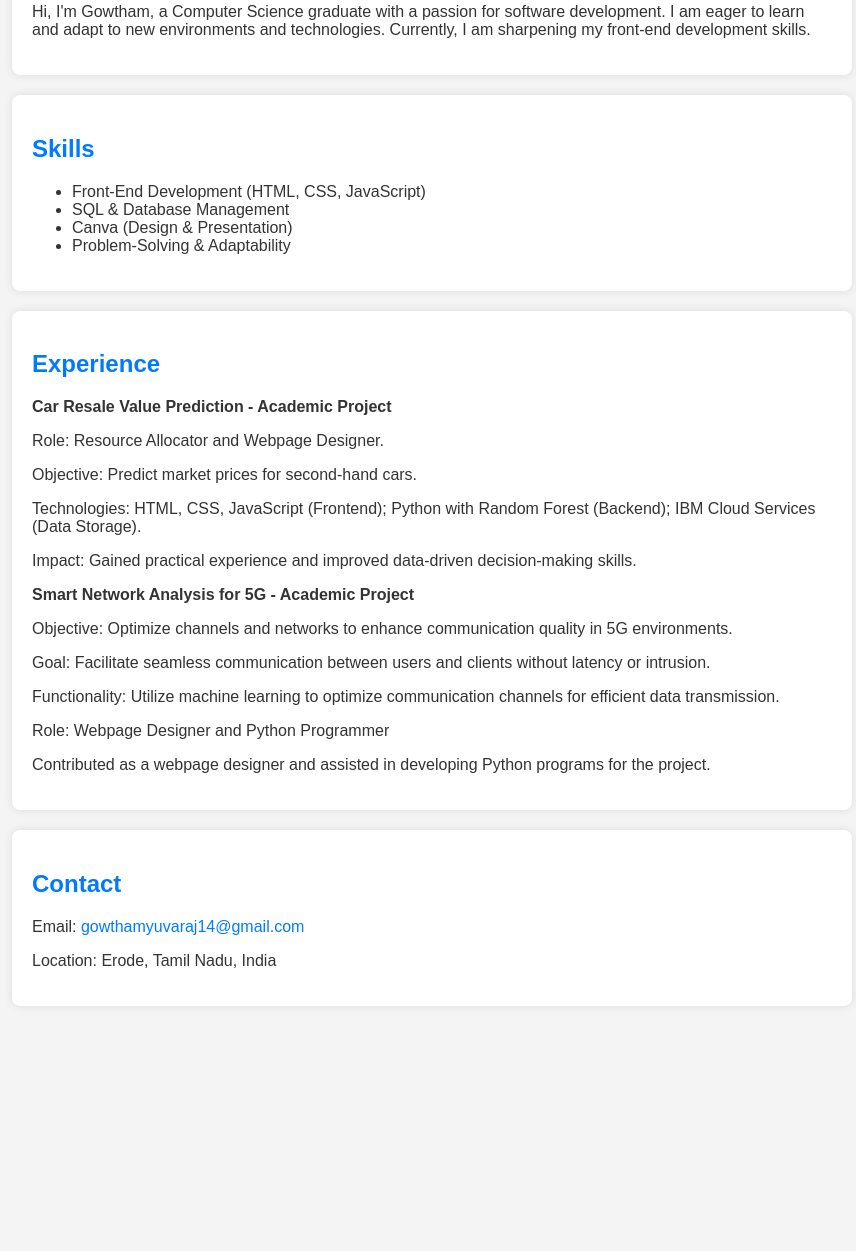
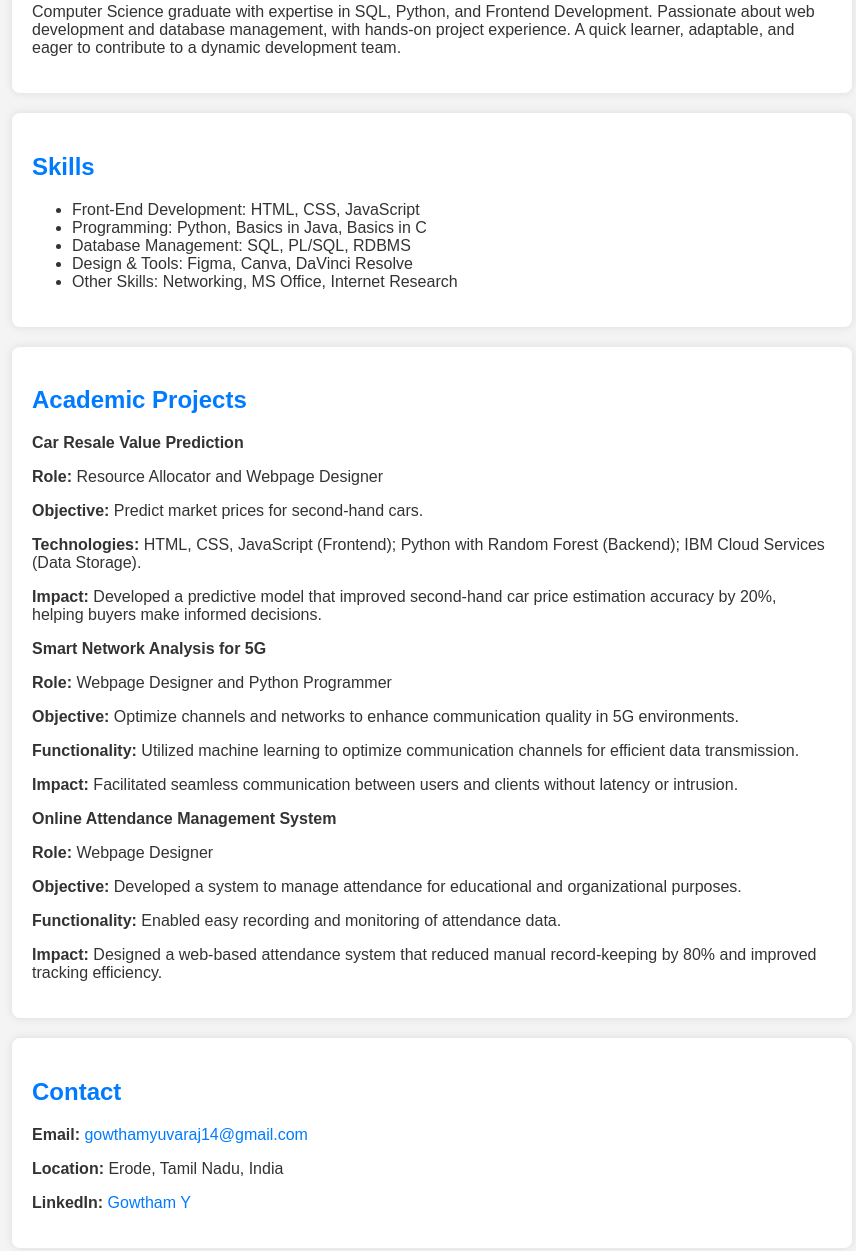
Before and after one commit to GowthamYuvaraj14/ShulaTech_Solutions_Personal_Portfolio, a plain HTML site: page Personal Portfolio/index.html in a window 1280 px wide. Shown: the part 239-1490 px from the top of the page, without its empty margins (208-1064 px from the left). Before the commit the page ends 1265 px from the top, so only its background shows below. Drawn offline with Linux system fonts and the light colour scheme.

Commit message:
Update index.html

```diff
--- a/Personal Portfolio/index.html
+++ b/Personal Portfolio/index.html
@@ -4,79 +4,96 @@
     <meta charset="UTF-8">
     <meta name="viewport" content="width=device-width, initial-scale=1.0">
     <title>Gowtham's Portfolio</title>
+
     <style>
+
         body {
             font-family: Arial, sans-serif;
-            margin: 0;
-            padding: 0;
-            background-color: #f4f4f4;
-            color: #333;
+            margin: 0; /* Removes default margin */
+            padding: 0; /* Removes default padding */
+            background-color: #f4f4f4; /* Sets background color */
+            color: #333; /* Sets text color */
         }
         header {
-            background-color: #007bff;
-            color: white;
-            text-align: center;
-            padding: 20px;
+            background-color: #007bff; /* Sets header background color */
+            color: white; /* Sets text color */
+            text-align: center; /* Centers the text */
+            padding: 20px; /* Adds space inside the header */
         }
         section {
             padding: 20px;
             max-width: 800px;
-            margin: auto;
-            background: white;
-            box-shadow: 0 0 10px rgba(0, 0, 0, 0.1);
-            margin-bottom: 20px;
-            border-radius: 8px;
+            margin: auto; /* Centers the section */
+            background: white; /* Sets background color */
+            box-shadow: 0 0 10px rgba(0, 0, 0, 0.1); /* Adds shadow for a modern look */
+            margin-bottom: 20px; /* Adds space below each section */
+            border-radius: 8px; /* Rounds the corners of the section */
         }
         h2 {
-            color: #007bff;
+            color: #007bff; /* Changes heading color */
         }
         .contact a {
-            color: #007bff;
-            text-decoration: none;
+            color: #007bff; /* Sets link color */
+            text-decoration: none; /* Removes underline from links */
         }
     </style>
 </head>
 <body>
+
+    <!-- Header Section -->
     <header>
-        <h1>Gowtham's Portfolio</h1>
-        <p>Software Developer | Front-End Enthusiast | SQL Expert</p>
+        <h1>Gowtham's Portfolio</h1> <!-- Main website title -->
+        <p>Software Developer | Front-End Enthusiast | SQL Expert</p> <!-- Subtitle/Short introduction -->
     </header>
 
+    <!-- About Me Section -->
     <section>
-        <h2>About Me</h2>
-        <p>Hi, I'm Gowtham, a Computer Science graduate with a passion for software development. I am eager to learn and adapt to new environments and technologies. Currently, I am sharpening my front-end development skills.</p>
+        <h2>About Me</h2> <!-- Section heading -->
+        <p>Computer Science graduate with expertise in SQL, Python, and Frontend Development. Passionate about web development and database management, with hands-on project experience. A quick learner, adaptable, and eager to contribute to a dynamic development team.</p>
     </section>
 
+    <!-- Skills Section -->
     <section>
         <h2>Skills</h2>
-        <ul>
-            <li>Front-End Development (HTML, CSS, JavaScript)</li>
-            <li>SQL & Database Management</li>
-            <li>Canva (Design & Presentation)</li>
-            <li>Problem-Solving & Adaptability</li>
+        <ul> <!-- Unordered list to display skills -->
+            <li>Front-End Development: HTML, CSS, JavaScript</li>
+            <li>Programming: Python, Basics in Java, Basics in C</li>
+            <li>Database Management: SQL, PL/SQL, RDBMS</li>
+            <li>Design & Tools: Figma, Canva, DaVinci Resolve</li>
+            <li>Other Skills: Networking, MS Office, Internet Research</li>
         </ul>
     </section>
 
+    <!-- Academic Projects Section -->
     <section>
-        <h2>Experience</h2>
-        <p><strong>Car Resale Value Prediction - Academic Project</strong></p>
-        <p>Role: Resource Allocator and Webpage Designer.</p>
-        <p>Objective: Predict market prices for second-hand cars.</p>
-        <p>Technologies: HTML, CSS, JavaScript (Frontend); Python with Random Forest (Backend); IBM Cloud Services (Data Storage).</p>
-        <p>Impact: Gained practical experience and improved data-driven decision-making skills.</p>
+        <h2>Academic Projects</h2>
 
-        <p><strong>Smart Network Analysis for 5G - Academic Project</strong></p>
-        <p>Objective: Optimize channels and networks to enhance communication quality in 5G environments.</p>
-        <p>Goal: Facilitate seamless communication between users and clients without latency or intrusion.</p>
-        <p>Functionality: Utilize machine learning to optimize communication channels for efficient data transmission.</p>
-        <p>Role: Webpage Designer and Python Programmer</p>
-        <p>Contributed as a webpage designer and assisted in developing Python programs for the project.</p>
+        <p><strong>Car Resale Value Prediction</strong></p> <!-- Project title -->
+        <p><strong>Role:</strong> Resource Allocator and Webpage Designer</p>
+        <p><strong>Objective:</strong> Predict market prices for second-hand cars.</p>
+        <p><strong>Technologies:</strong> HTML, CSS, JavaScript (Frontend); Python with Random Forest (Backend); IBM Cloud Services (Data Storage).</p>
+        <p><strong>Impact:</strong> Developed a predictive model that improved second-hand car price estimation accuracy by 20%, helping buyers make informed decisions.</p>
+
+        <p><strong>Smart Network Analysis for 5G</strong></p>
+        <p><strong>Role:</strong> Webpage Designer and Python Programmer</p>
+        <p><strong>Objective:</strong> Optimize channels and networks to enhance communication quality in 5G environments.</p>
+        <p><strong>Functionality:</strong> Utilized machine learning to optimize communication channels for efficient data transmission.</p>
+        <p><strong>Impact:</strong> Facilitated seamless communication between users and clients without latency or intrusion.</p>
+
+        <p><strong>Online Attendance Management System</strong></p>
+        <p><strong>Role:</strong> Webpage Designer</p>
+        <p><strong>Objective:</strong> Developed a system to manage attendance for educational and organizational purposes.</p>
+        <p><strong>Functionality:</strong> Enabled easy recording and monitoring of attendance data.</p>
+        <p><strong>Impact:</strong> Designed a web-based attendance system that reduced manual record-keeping by 80% and improved tracking efficiency.</p>
     </section>
 
+    <!-- Contact Section -->
     <section class="contact">
         <h2>Contact</h2>
-        <p>Email: <a href="mailto:gowthamyuvaraj14@gmail.com">gowthamyuvaraj14@gmail.com</a></p>
-        <p>Location: Erode, Tamil Nadu, India</p>
+        <p><strong>Email:</strong> <a href="mailto:gowthamyuvaraj14@gmail.com">gowthamyuvaraj14@gmail.com</a></p> <!-- Email link -->
+        <p><strong>Location:</strong> Erode, Tamil Nadu, India</p>
+        <p><strong>LinkedIn:</strong> <a href="https://www.linkedin.com/in/gowtham-y-116719299" target="_blank">Gowtham Y</a></p> <!-- LinkedIn profile link -->
     </section>
+
 </body>
 </html>
```
